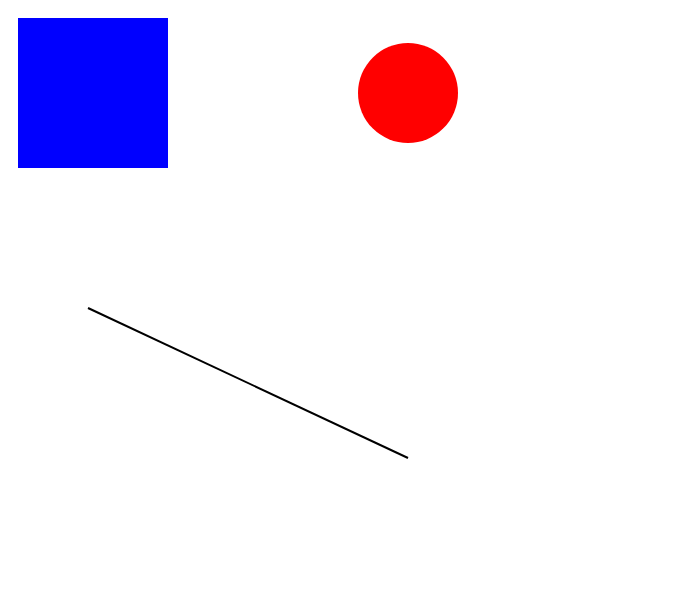
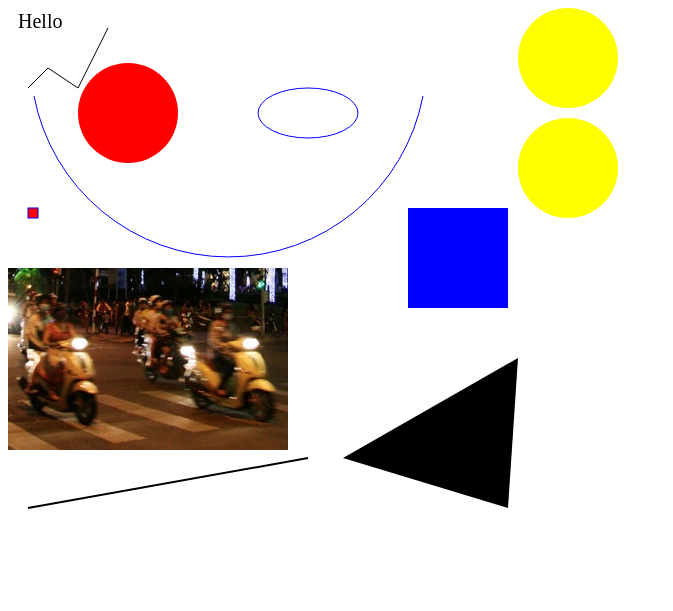
Before and after one commit to vjuutilainen/coding-workshops, a plain HTML site: page examples/01_svg/index.html in a window 1280 px wide. Shown: the whole page, without its empty margins (0-673 px from the left). Drawn offline with Linux system fonts and the light colour scheme.

Commit message:
updated svg example

```diff
--- a/examples/01_svg/index.html
+++ b/examples/01_svg/index.html
@@ -4,10 +4,39 @@
   <title>SVG</title>
 </head>
 <body>
-  <svg width="500" height="500" xmlns="http://www.w3.org/2000/svg">
-    <rect width="150" height="150" x="10" y="10" fill="blue" />
-    <circle r="50" cx="400" cy="85" fill="red" />
-    <line x1="80" y1="300" x2="400" y2="450" stroke="black" stroke-width="2"/>
+
+  <svg width="800" height="600" xmlns="http://www.w3.org/2000/svg" xmlns:xlink="http://www.w3.org/1999/xlink">
+
+    <defs>
+      <rect id="myawesomerectangle" width="10" height="10" fill="red" stroke="blue" />
+    </defs>
+
+    <circle r="50" cx="120" cy="105" fill="red" />
+
+    <ellipse rx="50" ry="25" cx="300" cy="105" fill="none" stroke="blue" />
+
+    <image xlink:href="image.jpg" x="0" y="260" width="280" height="182" />
+
+    <line x1="20" y1="500" x2="300" y2="450" stroke="black" stroke-width="2" />
+
+    <path stroke-width="1" stroke="blue" fill="none" d="M26 88 A198 198 0 0 0 415 88"></path>
+
+    <polygon points="510,350 335,450 500,500" />
+
+    <polyline fill="none" stroke="black" points="20,80 40,60 70,80 100,20" />
+
+    <rect width="100" height="100" x="400" y="200" fill="blue" />
+
+    <text x="10" y="20" font-size="20px" fill="black">Hello</text>
+
+    <g fill="yellow">
+      <circle r="50" cx="560" cy="50" />
+      <circle r="50" cx="560" cy="160" />
+    </g>
+
+    <use xlink:href="#myawesomerectangle" x="20" y="200" />
+
   </svg>
+
 </body>
 </html>
```
Also changed, not shown: examples/01_svg/image.jpg (added), 2 other files.
